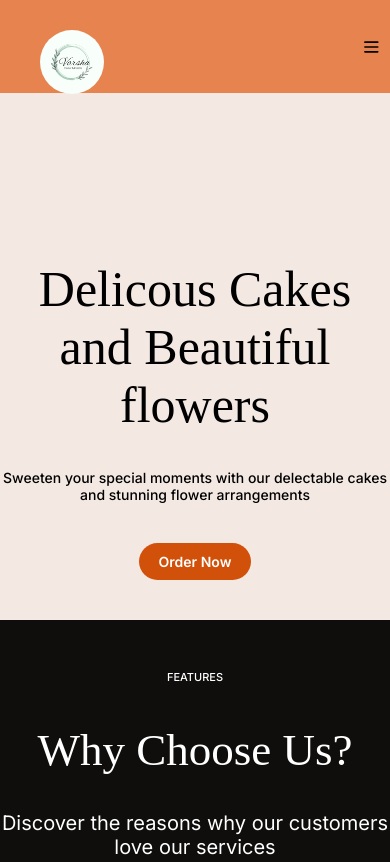
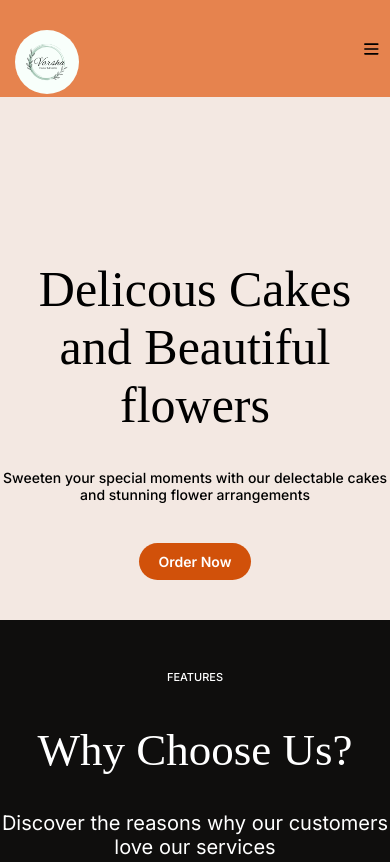
Before and after one commit to Mohdcode/varshaFlowers, a plain HTML site: page index.html in a window 390 px wide. Shown: the top 862 px of the page. Drawn offline with Linux system fonts and the light colour scheme; a web font is replaced by a local one.

Commit message:
change header

```diff
--- a/style.css
+++ b/style.css
@@ -30,7 +30,7 @@ header {
   background: #e6834e;
 }
 header img {
-  margin: 30px 0px -4px 40px;
+  margin: 30px 0px 0px 40px;
   width: 9rem;
   height: auto;
   border-radius: 90%;
@@ -580,12 +580,11 @@ h2 {
   }
 }
 @media (max-width: 800px) {
+  .logo{
+    margin-left: -25px
+  }
   body {
     font-size: 14px; /* Adjust the font size for better readability on smaller screens */
-  }
-
-  header {
-    margin-right: 10px; /* Adjust the margin for the header on smaller screens */
   }
 
   nav > ul {
```
